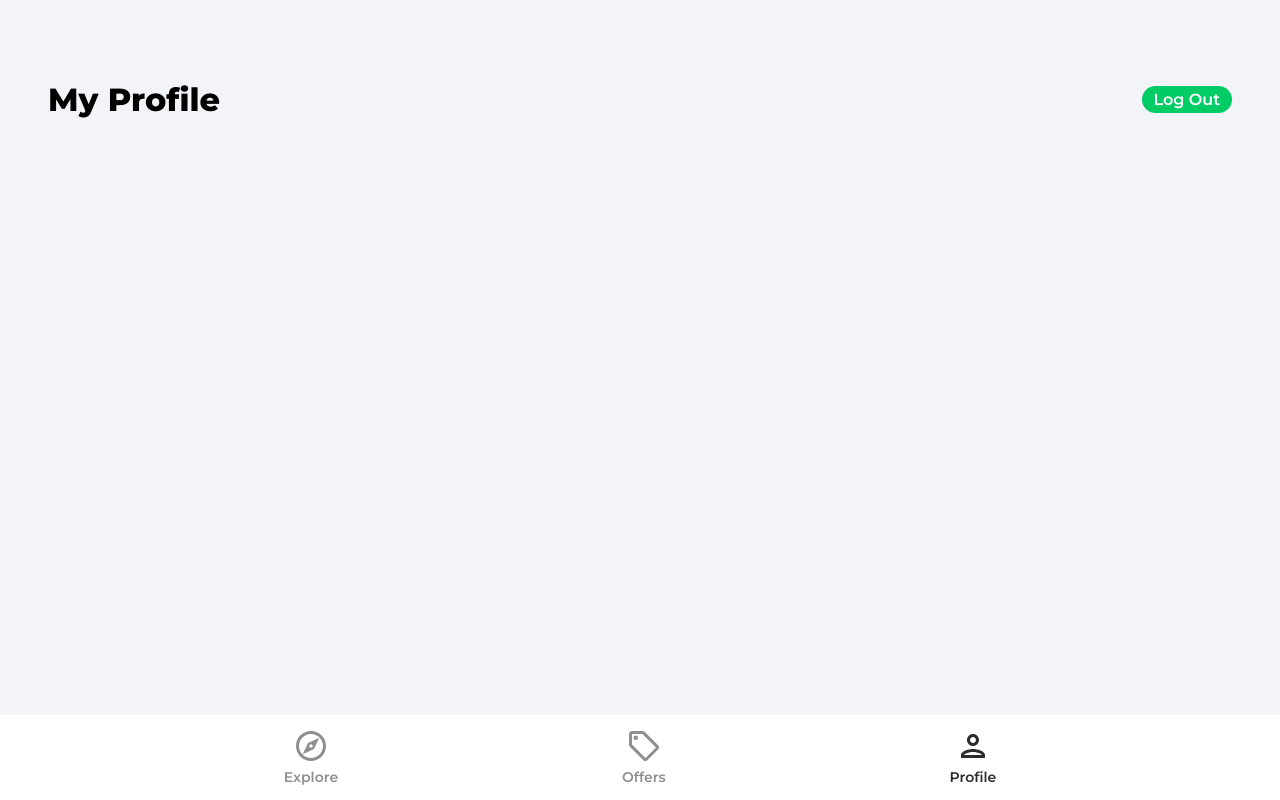
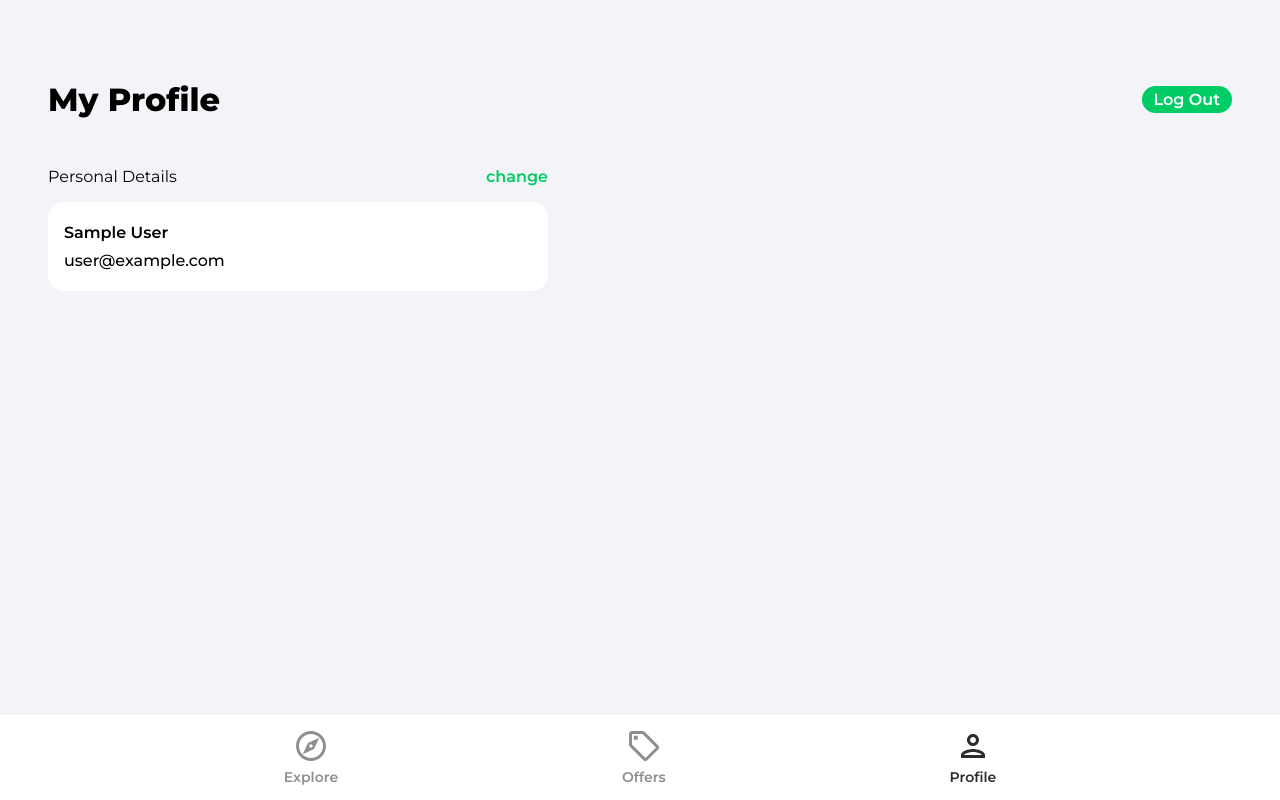
Before and after one commit to wildanvin/house-marketplace, a React (Create React App) app: page /profile in a window 1280 px wide. Built offline with nearby package versions, Linux system fonts and the light colour scheme; no server answers; sample sign-in values are in the browser's storage.

Commit message:
Private Route Component

```diff
--- a/src/App.js
+++ b/src/App.js
@@ -13,6 +13,7 @@
 
 //Components
 import Navbar from "./components/Navbar"
+import PrivateRoute from "./components/PrivateRoute"
 
 function App() {
   return (
@@ -21,7 +22,9 @@
         <Routes>
           <Route path="/" element={<Explore />} />
           <Route path="/offers" element={<Offers />} />
-          <Route path="/profile" element={<Profile />} />
+          <Route path="profile" element={<PrivateRoute />}>
+            <Route path="/profile" element={<Profile />} />
+          </Route>
           <Route path="/sign-in" element={<SignIn />} />
           <Route path="/sign-up" element={<SignUp />} />
           <Route path="/forgot-password" element={<ForgotPassword />} />
--- /dev/null
+++ b/src/components/PrivateRoute.jsx
@@ -0,0 +1,15 @@
+import { Navigate, Outlet } from "react-router-dom"
+import { useAuthStatus } from "../hooks/useAuthStatus"
+import Spinner from "./Spinner"
+
+const PrivateRoute = () => {
+  const { loggedIn, checkingStatus } = useAuthStatus()
+
+  if (checkingStatus) {
+    return <Spinner />
+  }
+
+  return loggedIn ? <Outlet /> : <Navigate to="/sign-in" />
+}
+
+export default PrivateRoute
--- /dev/null
+++ b/src/components/Spinner.jsx
@@ -0,0 +1,9 @@
+function Spinner() {
+  return (
+    <div className="loadingSpinnerContainer">
+      <div className="loadingSpinner"></div>
+    </div>
+  )
+}
+
+export default Spinner
--- /dev/null
+++ b/src/hooks/useAuthStatus.js
@@ -0,0 +1,24 @@
+import { useEffect, useState, useRef } from "react"
+import { getAuth, onAuthStateChanged } from "firebase/auth"
+
+export const useAuthStatus = () => {
+  const [loggedIn, setLoggedIn] = useState(false)
+  const [checkingStatus, setCheckingStatus] = useState(true)
+  const isMounted = useRef(true)
+
+  useEffect(() => {
+    if (isMounted) {
+      const auth = getAuth()
+      onAuthStateChanged(auth, (user) => {
+        if (user) {
+          setLoggedIn(true)
+        }
+        setCheckingStatus(false)
+      })
+    }
+    return () => {
+      isMounted.current = false
+    }
+  }, [isMounted])
+  return { loggedIn, checkingStatus }
+}
--- a/src/pages/Profile.jsx
+++ b/src/pages/Profile.jsx
@@ -1,9 +1,13 @@
-import { getAuth } from "firebase/auth"
 import { useState, useEffect } from "react"
-import { useNavigate, LInk } from "react-router-dom"
+import { getAuth, updateProfile } from "firebase/auth"
+import { updateDoc, doc } from "firebase/firestore"
+import { db } from "../firebase.config"
+import { useNavigate, Link } from "react-router-dom"
+import { toast } from "react-toastify"
 
 function Profile() {
   const auth = getAuth()
+  const [changeDetails, setChangeDetails] = useState(false)
   const [formData, setFormData] = useState({
     name: auth.currentUser.displayName,
     email: auth.currentUser.email,
@@ -18,6 +22,33 @@
     navigate("/")
   }
 
+  const onSubmit = async () => {
+    try {
+      if (auth.currentUser.displayName !== name) {
+        //Update display name in firebase
+        await updateProfile(auth.currentUser, {
+          displayName: name,
+        })
+
+        //Update in firestore
+        const userRef = doc(db, "users", auth.currentUser.uid)
+        await updateDoc(userRef, {
+          name,
+        })
+      }
+    } catch (error) {
+      console.log(error)
+      toast.error("Could not update profile details")
+    }
+  }
+
+  const onChange = (e) => {
+    setFormData((prevState) => ({
+      ...prevState,
+      [e.target.id]: e.target.value,
+    }))
+  }
+
   return (
     <div className="profile">
       <header className="profileHeader">
@@ -26,6 +57,41 @@
           Log Out
         </button>
       </header>
+      <main>
+        <div className="profileDetailsHeader">
+          <p className="profileDetailsText">Personal Details</p>
+          <p
+            className="changePersonalDetails"
+            onClick={() => {
+              changeDetails && onSubmit()
+              setChangeDetails((prevState) => !prevState)
+            }}
+          >
+            {changeDetails ? "done" : "change"}
+          </p>
+        </div>
+        <div className="profileCard">
+          <form action="">
+            <input
+              type="text"
+              id="name"
+              className={!changeDetails ? "profileName" : "profileNameActive"}
+              disabled={!changeDetails}
+              value={name}
+              onChange={onChange}
+            />
+
+            <input
+              type="text"
+              id="email"
+              className={!changeDetails ? "profileEmail" : "profileEmailActive"}
+              disabled={!changeDetails}
+              value={email}
+              onChange={onChange}
+            />
+          </form>
+        </div>
+      </main>
     </div>
   )
 }
```
